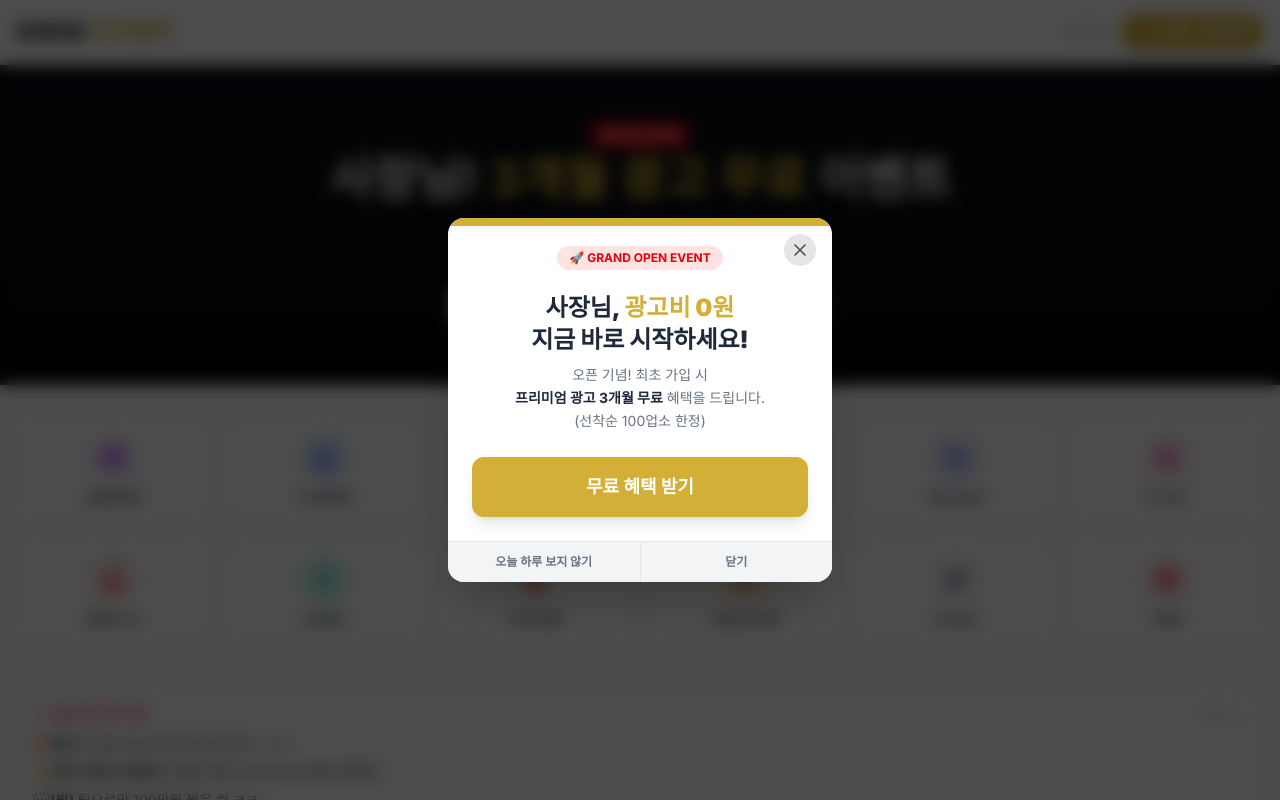
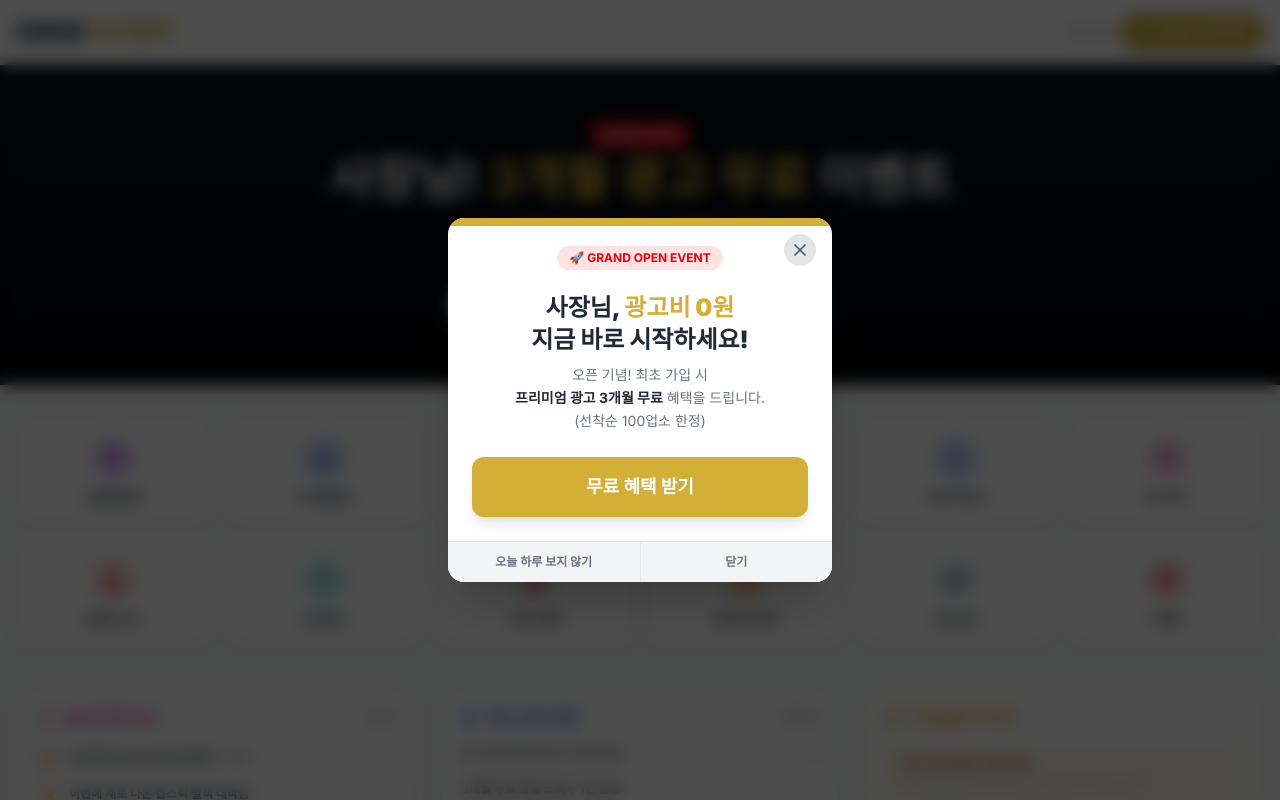
Before and after one commit to bizsetter7/coco-universe, a Next.js app: page / in a window 1280 px wide. Shown: the top 800 px of the page. Built offline with nearby package versions, Linux system fonts and the light colour scheme.

Commit message:
PC 화면의 레이아웃 최적화

```diff
--- a/src/app/page.tsx
+++ b/src/app/page.tsx
@@ -1,7 +1,7 @@
 'use client';
 
 import { useBrand } from '@/components/BrandProvider';
-import { Crown, Flame, Home, MessageCircle, Pencil, PlusCircle, ShoppingBag, User, Siren, AlertTriangle, Lock, ThumbsUp, Apple, Sparkles, Moon, ArrowRight, CheckCircle2, ShieldCheck, X, Phone, AlertCircle, Briefcase, Scale, Gift, Trophy, PlusSquare, FileText, Megaphone, Users, ChevronLeft } from 'lucide-react';
+import { Crown, Flame, Home, MessageCircle, Pencil, PlusCircle, ShoppingBag, User, Siren, AlertTriangle, Lock, ThumbsUp, Apple, Sparkles, Moon, ArrowRight, CheckCircle2, ShieldCheck, X, Phone, AlertCircle, Briefcase, Scale, Gift, Trophy, PlusSquare, FileText, Megaphone, Users, ChevronLeft, ChevronRight } from 'lucide-react';
 import Link from 'next/link';
 import { MOCK_POSTS } from '@/constants/community';
 import { useRouter, useSearchParams } from 'next/navigation';
@@ -240,19 +240,61 @@ export default function HomePortal() {
                 ))}
               </div>
 
-              {/* 베스트 썰 (유입용) */}
-              <div onClick={() => router.push('/community')} className={`border p-4 rounded-xl shadow-sm mb-10 cursor-pointer hover:opacity-90 transition ${brand.theme === 'dark' ? 'bg-gray-800 border-pink-900' : 'bg-white border-pink-200'}`}>
-                <div className="flex justify-between items-center mb-2">
-                  <span className="font-bold text-pink-500 flex items-center gap-1"><Flame size={16} /> 실시간 핫 이슈</span>
-                  <span className="text-xs text-gray-400">더보기 &gt;</span>
+              {/* 3-Section Dashboard (PC) */}
+              <div className="grid grid-cols-1 lg:grid-cols-3 gap-6 mb-10">
+                {/* 실시간 핫 이슈 */}
+                <div onClick={() => router.push('/community')} className={`border p-5 rounded-[24px] shadow-sm cursor-pointer hover:shadow-md transition-all ${brand.theme === 'dark' ? 'bg-gray-800 border-gray-700' : 'bg-white border-pink-100'}`}>
+                  <div className="flex justify-between items-center mb-4">
+                    <span className="font-black text-pink-500 flex items-center gap-2"><Flame size={18} /> 실시간 핫 이슈</span>
+                    <span className="text-[10px] text-gray-400 font-bold">더보기</span>
                   </div>
-                <div className="space-y-2">
+                  <div className="space-y-3">
                     {MOCK_POSTS.filter(p => p.isHot).slice(0, 3).map(post => (
-                    <p key={post.id} className="truncate text-sm">
+                      <div key={post.id} className="flex items-center gap-2 group">
+                        <span className="shrink-0 w-6 h-6 rounded-full bg-pink-50 flex items-center justify-center text-[10px] group-hover:scale-110 transition-transform">
                           {post.id === 1 ? '🔥' : post.id === 3 ? '⭐' : '💬'}
-                      <strong>[{post.category.split(' ')[0]}]</strong> {post.title}
+                        </span>
+                        <p className="truncate text-xs font-bold text-gray-600 dark:text-gray-300">
+                          {post.title}
                         </p>
+                      </div>
                     ))}
+                  </div>
+                </div>
+
+                {/* 실시간 공지사항 (New Section) */}
+                <div onClick={() => router.push('/customer-center?tab=notice')} className={`border p-5 rounded-[24px] shadow-sm cursor-pointer hover:shadow-md transition-all ${brand.theme === 'dark' ? 'bg-gray-800 border-gray-700' : 'bg-white border-blue-100'}`}>
+                  <div className="flex justify-between items-center mb-4">
+                    <span className="font-black text-blue-500 flex items-center gap-2"><Megaphone size={18} /> 최신 공지사항</span>
+                    <span className="text-[10px] text-gray-400 font-bold">전체보기</span>
+                  </div>
+                  <div className="space-y-3">
+                    {[
+                      { title: 'PC 사이드배너 광고 시스템 도입', isNew: true },
+                      { title: '3개월 무료 일일 조회수 1만 달성', isNew: false },
+                      { title: '여성전용 안심번호 서비스 강화', isNew: false }
+                    ].map((n, i) => (
+                      <div key={i} className="flex items-center justify-between gap-2 border-b border-gray-50 dark:border-gray-700 pb-1.5 last:border-0">
+                        <p className="truncate text-xs font-bold text-gray-500 dark:text-gray-400">{n.title}</p>
+                        {n.isNew && <span className="shrink-0 w-1 h-1 bg-red-500 rounded-full"></span>}
+                      </div>
+                    ))}
+                  </div>
+                </div>
+
+                {/* 오늘의 운세/가이드 (Quick Link) */}
+                <div onClick={() => router.push('/community')} className={`border p-5 rounded-[24px] shadow-sm cursor-pointer hover:shadow-md transition-all ${brand.theme === 'dark' ? 'bg-gray-800 border-gray-700' : 'bg-white border-amber-100'}`}>
+                  <div className="flex justify-between items-center mb-4">
+                    <span className="font-black text-amber-500 flex items-center gap-2"><Sparkles size={18} /> {brand.name} 가이드</span>
+                  </div>
+                  <div className="bg-amber-50 dark:bg-amber-900/10 p-3 rounded-2xl">
+                    <p className="text-[11px] font-black text-amber-700 dark:text-amber-400 mb-1 leading-tight">"광고 효과 200% 올리는 법"</p>
+                    <p className="text-[9px] text-amber-600/70 dark:text-amber-500 leading-relaxed">프로필 사진과 상세 급여를 적을수록 구직자의 연락률이 높아집니다.</p>
+                  </div>
+                  <div className="mt-3 flex gap-2">
+                    <span className="text-[9px] px-2 py-1 bg-white dark:bg-gray-700 rounded-full border border-amber-200 text-amber-600 font-bold">내 주변 추천</span>
+                    <span className="text-[9px] px-2 py-1 bg-white dark:bg-gray-700 rounded-full border border-amber-200 text-amber-600 font-bold">운세보기</span>
+                  </div>
                 </div>
               </div>
 
@@ -303,62 +345,68 @@ export default function HomePortal() {
                   </select>
                 </div>
 
-                <div className="space-y-3">
+                <div className="grid grid-cols-1 md:grid-cols-2 lg:grid-cols-3 gap-4">
                   {filteredShops.slice(0, visibleCount).map((shop, i) => (
                     <div
                       key={i}
                       onClick={() => setSelectedShop(shop)}
-                      className={`p-4 rounded-xl border flex items-center justify-between hover:shadow-md transition-all cursor-pointer group relative overflow-hidden
-                        ${shop.is_premium ? 'bg-amber-50/30 border-amber-200' : brand.theme === 'dark' ? 'bg-gray-800 border-gray-700' : 'bg-white border-stone-100'}
-                        ${shop.tier === 'grand' ? 'border-amber-400 border-2 shadow-amber-100' : ''}
+                      className={`p-5 rounded-[24px] border flex flex-col justify-between hover:shadow-xl transition-all cursor-pointer group relative overflow-hidden
+                        ${shop.is_premium ? 'bg-amber-50/20 border-amber-200' : brand.theme === 'dark' ? 'bg-gray-800 border-gray-700' : 'bg-white border-gray-100'}
+                        ${shop.tier === 'grand' ? 'border-amber-400 border-2 shadow-lg shadow-amber-50' : ''}
                       `}
                     >
                       {/* Premium/Grand Badge */}
                       {(shop.is_premium || shop.tier === 'grand') && (
-                        <div className="absolute top-0 right-0 bg-amber-400 text-white text-[8px] font-bold px-2 py-0.5 rounded-bl-lg">
+                        <div className="absolute top-0 right-0 bg-amber-400 text-white text-[8px] font-bold px-3 py-1 rounded-bl-xl shadow-sm">
                           PREMIUM
                         </div>
                       )}
 
-                      <div className="flex items-center w-full">
-                        {/* Fixed Icon - Left */}
-                        <div className={`shrink-0 w-12 h-12 rounded-lg flex items-center justify-center text-[10px] font-bold overflow-hidden mr-3 ${shop.is_premium ? 'bg-amber-100 text-amber-600' : 'bg-gray-100 dark:bg-gray-700 text-gray-400'}`}>
-                          {shop.site === 'catalba' ? 'C' : shop.site === 'badalba' ? 'B' : shop.site === 'ladyalba' ? 'L' : 'Q'}
+                      <div className="flex flex-col gap-4">
+                        <div className="flex items-center gap-3">
+                          {/* Fixed Icon */}
+                          <div className={`shrink-0 w-11 h-11 rounded-2xl flex items-center justify-center text-[11px] font-black overflow-hidden shadow-inner ${shop.is_premium ? 'bg-amber-100 text-amber-600' : 'bg-gray-50 dark:bg-gray-700 text-gray-400'}`}>
+                            {shop.site === 'catalba' ? 'CA' : shop.site === 'badalba' ? 'BB' : shop.site === 'ladyalba' ? 'LA' : 'CO'}
                           </div>
 
-                        {/* Flexible Content - Center */}
-                        <div className="flex-1 min-w-0 pr-2">
+                          <div className="flex-1 min-w-0">
                             <div className="flex items-center gap-1 mb-0.5">
-                            <p className="text-[10px] text-gray-400 truncate max-w-[80px] sm:max-w-none">{shop.region}</p>
-                            {shop.is_verified && <ShieldCheck size={10} className="text-blue-500 shrink-0" />}
+                              <p className="text-[10px] text-gray-400 font-bold">{shop.region}</p>
+                              {shop.is_verified && <ShieldCheck size={10} className="text-blue-500" />}
                             </div>
-
-                          <div className="flex flex-wrap items-center gap-1 h-[20px] overflow-hidden">
-                            {shop.options?.icons?.map((icon, idx) => (
-                              <span key={idx} className="text-[8px] px-1 rounded-sm font-bold bg-red-100 text-red-600 border border-red-200 whitespace-nowrap shrink-0">
-                                {icon}
-                              </span>
-                            ))}
                             <h4 className={`
-                                text-xs sm:text-sm flex items-center gap-1 transition-colors truncate w-full
+                                text-sm flex items-center gap-1 transition-colors
                                 ${shop.options?.bold ? 'font-black' : 'font-bold'}
                                 ${shop.options?.blink ? 'animate-blink' : ''}
                                 ${shop.options?.color || 'group-hover:text-pink-500'}
                               `}>
-                              <span className="truncate block">{shop.name}</span>
+                              <span className="truncate">{shop.name}</span>
                               {shop.is_verified && <CheckCircle2 size={12} className="text-blue-500 fill-blue-50 shrink-0" />}
                             </h4>
                           </div>
                         </div>
 
-                        {/* Fixed Pay - Right */}
-                        <div className="shrink-0 w-[70px] text-right flex flex-col justify-center">
-                          <p className="text-red-500 font-bold text-[11px] sm:text-xs mb-0.5 whitespace-nowrap truncate">{shop.pay}</p>
-                          <p className="text-[10px] text-gray-400 whitespace-nowrap truncate">{shop.workType}</p>
+                        <div className="flex flex-wrap gap-1">
+                          {shop.options?.icons?.map((icon, idx) => (
+                            <span key={idx} className="text-[8px] px-2 py-0.5 rounded-full font-black bg-rose-50 text-rose-500 border border-rose-100">
+                              {icon}
+                            </span>
+                          ))}
+                        </div>
+
+                        <div className="flex items-center justify-between pt-4 border-t border-gray-50 dark:border-gray-700/50">
+                          <div className="flex flex-col">
+                            <p className="text-red-500 font-black text-xs">{shop.pay}</p>
+                            <p className="text-[10px] text-gray-400 font-bold">{shop.workType}</p>
+                          </div>
+                          <div className="flex items-center text-[9px] text-gray-400 italic">
+                            상세보기 <ChevronRight size={10} />
                           </div>
                         </div>
-                      <div className="mt-2 pt-2 border-t border-gray-50 text-center w-full">
-                        <p className="text-[9px] text-gray-300">"{brand.name}를 통해 연락했다고 말씀해주세요!"</p>
+                      </div>
+
+                      <div className="mt-3 text-center border-t border-gray-50 dark:border-gray-700/50 pt-2 pb-1">
+                        <p className="text-[8px] text-gray-300 font-medium">"{brand.name}를 통해 연락했다고 말씀해주세요!"</p>
                       </div>
                     </div>
                   ))}
```
Lines whose indentation alone changed are shown as unchanged.
